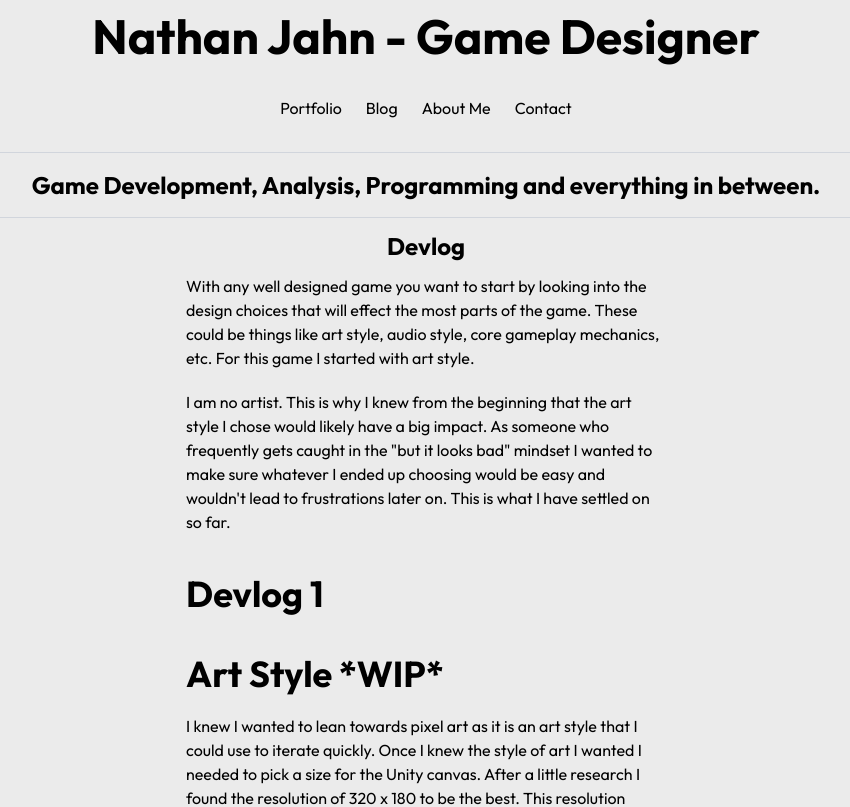
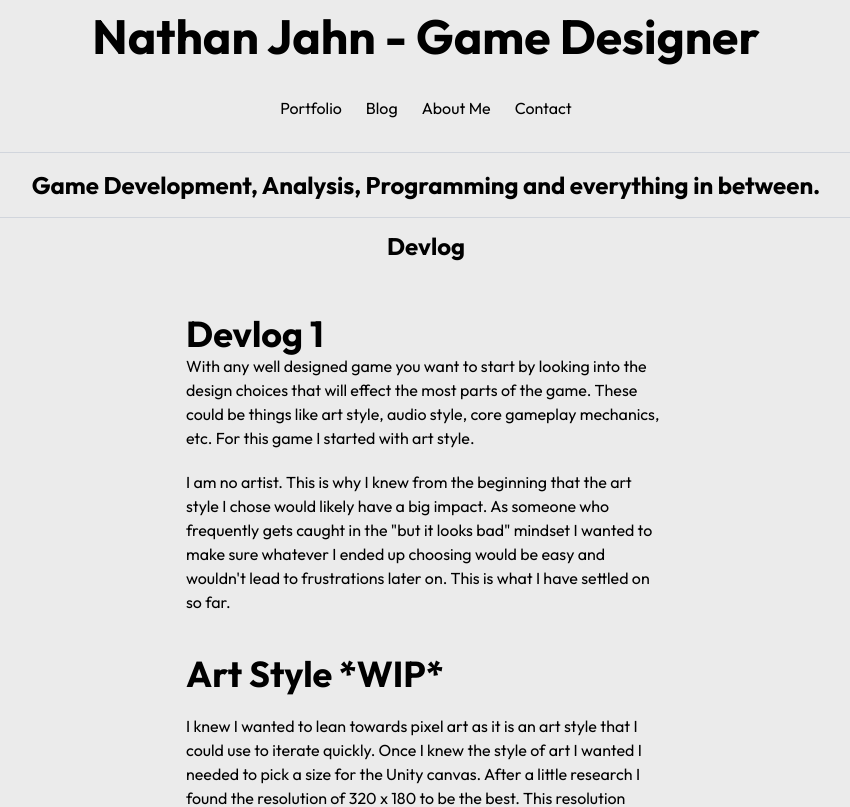
Before and after one commit to njahn88/njahn88.github.io, a React (Vite) app: page /Blog/Devlog in a window 1280 px wide. Shown: the top 807 px of the page, without its empty margins (214-1064 px from the left). Built offline with nearby package versions, Linux system fonts and the light colour scheme.

Commit message:
Added to devlog

```diff
--- a/src/pages/BlogPages/Devlog.jsx
+++ b/src/pages/BlogPages/Devlog.jsx
@@ -9,6 +9,9 @@ export default function Devlog(){
             <div className={'flex justify-center font-outfit font-bold py-3 text-2xl text-center'}>
                 Devlog
             </div>
+            <div className={'flex justify-start px-10 md:px-100 font-outfit font-bold text-4xl pt-10'}>
+                Devlog 1
+            </div>
             <div className={'flex justify-start px-10 md:px-100 font-outfit'}>
                 With any well designed game you want to start by looking into the design choices that will
                 effect the most parts of the game. These could be things like art style, audio style, core
@@ -19,9 +22,6 @@ export default function Devlog(){
                 have a big impact. As someone who frequently gets caught in the "but it looks bad" mindset I wanted
                 to make sure whatever I ended up choosing would be easy and wouldn't lead to frustrations
                 later on. This is what I have settled on so far.
-            </div>
-            <div className={'flex justify-start px-10 md:px-100 font-outfit font-bold text-4xl pt-10'}>
-                Devlog 1
             </div>
             <div className={'flex justify-start px-10 md:px-100 font-outfit font-bold text-4xl pt-10'}>
                 Art Style *WIP*
```
